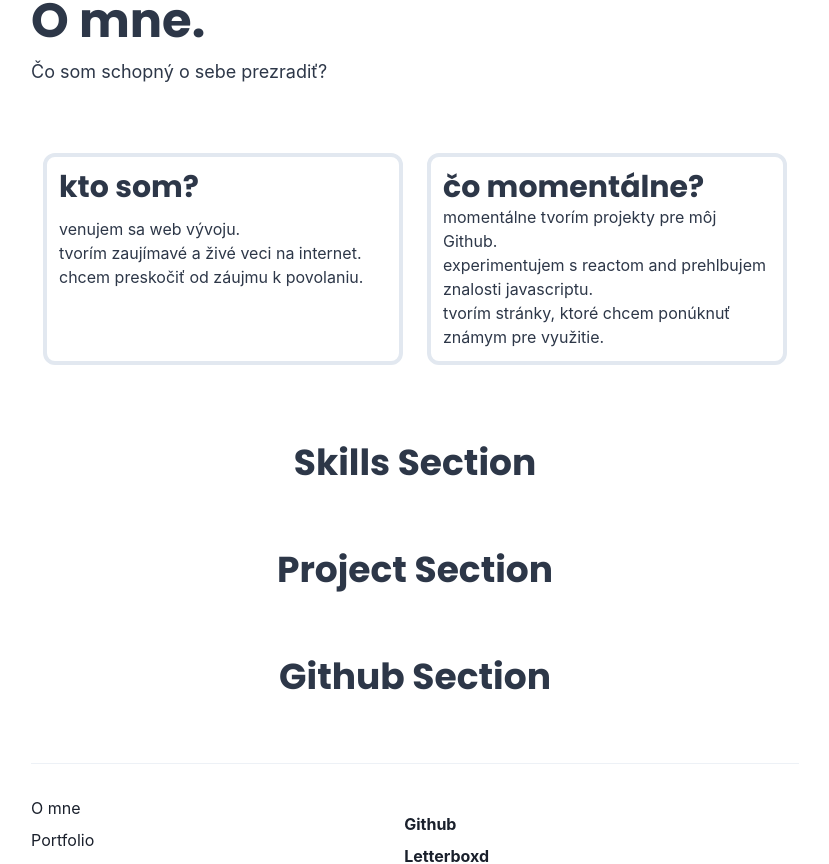
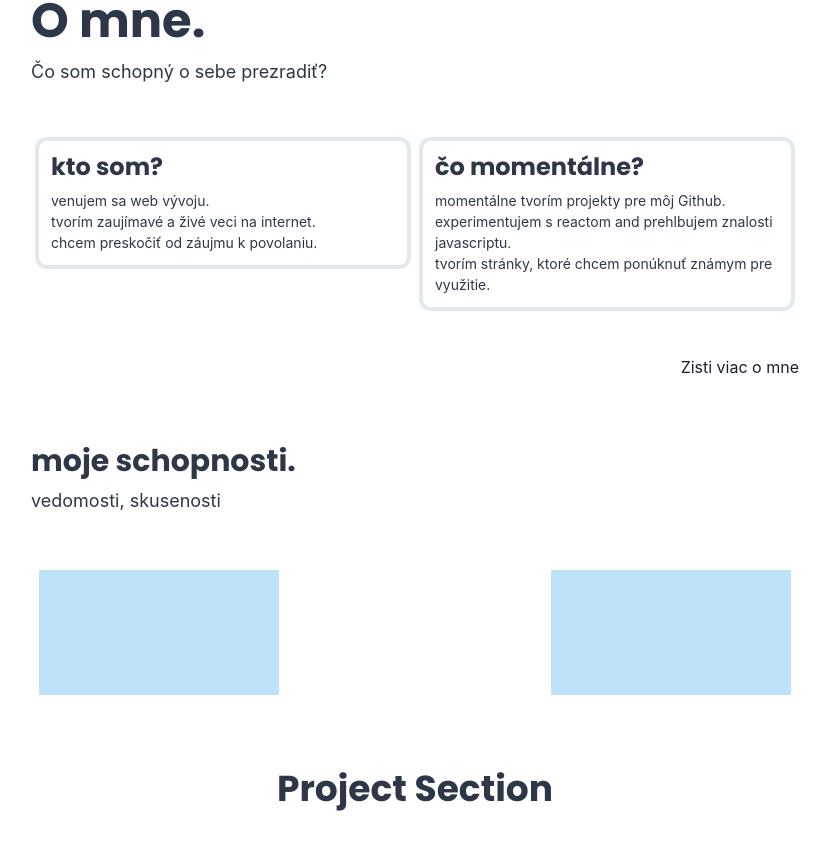
Before and after one commit to MajkoDev/my-portfolio, a Next.js app: page / in a window 1280 px wide. Shown: the part 594-1458 px from the top of the page, without its empty margins (225-1054 px from the left). Built offline with nearby package versions, Linux system fonts and the light colour scheme.

Commit message:
components advanced

```diff
--- a/components/sections/AboutSection.jsx
+++ b/components/sections/AboutSection.jsx
@@ -1,34 +1,66 @@
-import { Container, Flex, Heading, Stack, Text } from "@chakra-ui/react";
+import {
+  Box,
+  Container,
+  Flex,
+  Heading,
+  Link,
+  Stack,
+  Text,
+} from "@chakra-ui/react";
 
 const AboutSection = () => {
   return (
     <Stack h='full' w='full'>
-
-      <Stack alignItems={{ base: "center", md: "start" }} mb={{base: '4', md: '12'}}>
+      <Stack
+        mb={{ base: "4", md: "10" }}
+        alignItems={{ base: "center", md: "start" }}>
         <Heading fontSize='5xl'>O mne.</Heading>
         <Text fontSize='lg'>Čo som schopný o sebe prezradiť?</Text>
       </Stack>
 
-      <Flex direction={{ base: "column", md: "row" }}>
-
-        <Container border='4px' borderColor='gray.200' borderRadius={12} p={3} m={3} >
-          <Heading fontSize='3xl' mb={3}>kto som?</Heading>
-          <Text fontSize='md'>
+      <Flex
+        direction={{ base: "column", md: "row" }}
+        align={{ base: "center", md: "start" }}
+        justify='center'
+        w={{ base: "100%", md: "100%" }}>
+        <Container
+          maxW='sm'
+          border='4px'
+          borderColor='gray.200'
+          borderRadius={12}
+          p={3}
+          m={1}>
+          <Heading fontSize='2xl' mb={2}>
+            kto som?
+          </Heading>
+          <Text fontSize='sm'>
             venujem sa web vývoju. <br />
             tvorím zaujímavé a živé veci na internet. <br />
             chcem preskočiť od záujmu k povolaniu.
           </Text>
         </Container>
 
-        <Container border='4px' borderColor='gray.200' borderRadius={12} p={3} m={3}>
-          <Heading fontSize='3xl'>čo momentálne?</Heading>
-          <Text fontSize='md'>
+        <Container
+          maxW='sm'
+          border='4px'
+          borderColor='gray.200'
+          borderRadius={12}
+          p={3}
+          m={1}>
+          <Heading fontSize='2xl' mb={2}>
+            čo momentálne?
+          </Heading>
+          <Text fontSize='sm'>
             momentálne tvorím projekty pre môj Github. <br /> experimentujem s
             reactom and prehlbujem znalosti javascriptu. <br /> tvorím stránky,
             ktoré chcem ponúknuť známym pre využitie.
           </Text>
         </Container>
       </Flex>
+
+      <Stack w='full' align={{ base: "center", md: "end" }}>
+        <Link mt={8}>Zisti viac o mne</Link>
+      </Stack>
     </Stack>
   );
 };
--- a/components/sections/SkillsSection.jsx
+++ b/components/sections/SkillsSection.jsx
@@ -1,11 +1,32 @@
-import { Heading, Stack } from "@chakra-ui/react"
+import { Heading, Text, Stack, Flex, Container } from "@chakra-ui/react";
 
 const SkillsSection = () => {
-    return(
-        <Stack>
-            <Heading>Skills Section</Heading>
-        </Stack>
-    )
-}
+  return (
+    <Stack h='full' w='full'>
+      <Stack
+        mb={{ base: "4", md: "10" }}
+        alignItems={{ base: "center", md: "start" }}>
+        <Heading fontSize='3xl'>moje schopnosti.</Heading>
+        <Text fontSize='lg'>vedomosti, skusenosti</Text>
+      </Stack>
 
-export default SkillsSection
+      <Flex wrap='auto'
+        direction={{ base: "column", md: "row" }}
+        align={{ base: "center", md: "start" }}
+        justify='center'
+        w={{ base: "100%", md: "100%" }}>
+
+            <Container bg='blue.100' w={356} h={125} m={2}>
+            </Container>
+
+            <Container bg='blue.100' w={356} h='full' m={2}>
+            </Container>
+
+            <Container bg='blue.100' w={356} h={125} m={2}>
+            </Container>
+        </Flex>
+    </Stack>
+  );
+};
+
+export default SkillsSection;
```
